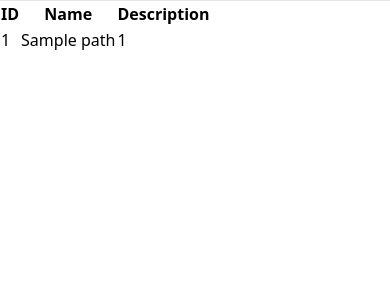
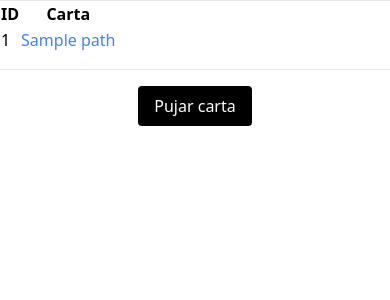
Before and after one commit to albertrf02/Test-Project-1-v2, a PHP site: template App/Views/taules.php in a window 390 px wide. Shown: the part 61-361 px from the top of the page. Run offline with PHP 8.4, Linux system fonts and the light colour scheme; the template is opened without the code that fills it: most values are stand-ins (such as "Sample title", 1, 10 or a date in 2020); style sheets or scripts are compiled from the project's sources; some libraries are stand-ins or nearby versions.

Commit message:
css i AA

```diff
--- a/App/Views/taules.php
+++ b/App/Views/taules.php
@@ -10,12 +10,12 @@
 <?php require "header.php" ?>
 
 <body>
+
     <table id="userCards" class="display">
         <thead>
             <tr>
                 <th>ID</th>
-                <th>Name</th>
-                <th>Description</th>
+                <th>Carta</th>
             </tr>
         </thead>
         <tbody>
@@ -25,15 +25,69 @@
                         <?= $card['id']; ?>
                     </td>
                     <td>
-                        <?= $card['path']; ?>
-                    </td>
-                    <td>
-                        <?= $card['idParticipants']; ?>
+                        <span class="text-blue-500 cursor-pointer hover:underline image-link"
+                            data-path="<?= "/resguard/" . $card['path']; ?>">
+                            <?= $card['path']; ?>
+                        </span>
                     </td>
                 </tr>
             <?php endforeach; ?>
         </tbody>
     </table>
+    <hr class="mt-4">
+
+    <div class="text-center mt-4">
+        <a href="#" onclick="showUploadModal()"
+            class="inline-block bg-black text-white py-2 px-4 rounded hover:bg-gray-600">
+            Pujar carta
+        </a>
+    </div>
+
+    <div id="imageModal" class="fixed inset-0 overflow-y-auto hidden">
+        <div class="flex items-end justify-center min-h-screen pt-4 px-4 pb-20 text-center sm:block sm:p-0">
+            <div class="fixed inset-0 transition-opacity" aria-hidden="true">
+                <div class="absolute inset-0 bg-gray-500 opacity-75"></div>
+            </div>
+            <span class="hidden sm:inline-block sm:align-middle sm:h-screen" aria-hidden="true">&#8203;</span>
+            <div
+                class="inline-block align-bottom bg-white rounded-lg text-left overflow-hidden shadow-xl transform transition-all sm:my-8 sm:align-middle sm:max-w-lg sm:w-full">
+                <div class="bg-white p-4">
+                    <img id="modalImage" src="" alt="ImageView" class="w-full">
+                </div>
+                <div class="bg-gray-50 px-4 py-3 sm:px-6 sm:flex sm:flex-row-reverse">
+                    <button type="button"
+                        class="w-full inline-flex justify-center rounded-md border border-transparent shadow-sm px-4 py-2 bg-indigo-600 text-base font-medium text-white hover:bg-indigo-700 focus:outline-none focus:ring focus:border-indigo-500 sm:ml-3 sm:w-auto sm:text-sm"
+                        onclick="hideModal()">
+                        Tencar
+                    </button>
+                </div>
+            </div>
+        </div>
+    </div>
+
+    <div id="uploadModal" class="fixed inset-0 overflow-y-auto hidden">
+        <div class="flex items-end justify-center min-h-screen pt-4 px-4 pb-20 text-center sm:block sm:p-0">
+            <div class="fixed inset-0 transition-opacity" aria-hidden="true">
+                <div class="absolute inset-0 bg-gray-500 opacity-75"></div>
+            </div>
+            <span class="hidden sm:inline-block sm:align-middle sm:h-screen" aria-hidden="true">&#8203;</span>
+            <div
+                class="inline-block align-bottom bg-white rounded-lg text-left overflow-hidden shadow-xl transform transition-all sm:my-8 sm:align-middle sm:max-w-lg sm:w-full">
+                <form id="uploadForm" action="/uploadCard" method="POST" enctype="multipart/form-data"
+                    class="bg-white p-4">
+                    <input type="file" name="card" id="card" class="mb-4" aria-label="imageForm">
+                    <input type="submit" value="Pujar"
+                        class="bg-green-500 text-white py-2 px-4 rounded hover:bg-green-600">
+                </form>
+                <div class="bg-gray-50 px-4 py-3 sm:px-6 sm:flex sm:flex-row-reverse">
+                    <button type="button" onclick="hideUploadModal()"
+                        class="w-full inline-flex justify-center rounded-md border border-transparent shadow-sm px-4 py-2 bg-indigo-600 text-base font-medium text-white hover:bg-indigo-700 focus:outline-none focus:ring focus:border-indigo-500 sm:ml-3 sm:w-auto sm:text-sm">
+                        Tencar
+                    </button>
+                </div>
+            </div>
+        </div>
+    </div>
 
     <?php require "scripts.php" ?>
 </body>
--- a/public/index.php
+++ b/public/index.php
@@ -26,6 +26,7 @@ $app->get("/formulari", [ViewsController::class, "formulari"]);
 $app->post("/formulari", [ViewsController::class, "formulari"]);
 $app->get("/comprovant", [ViewsController::class, "comprovant"]);
 $app->get("/taules", [ViewsController::class, "taules"], [[\App\Middleware\Auth::class, "auth"]]);
+$app->post("/uploadCard", [ViewsController::class, "uploadCard"], [[\App\Middleware\Auth::class, "auth"]]);
 
 
 
```
Also changed, not shown: App/Controllers/ViewsController.php (+13 -0 lines), App/Models/Users.php (+9 -0 lines), App/Views/formulari.php (+4 -6 lines), App/js/dataTables.js (+31 -0 lines), App/js/index.js (+11 -3 lines).
